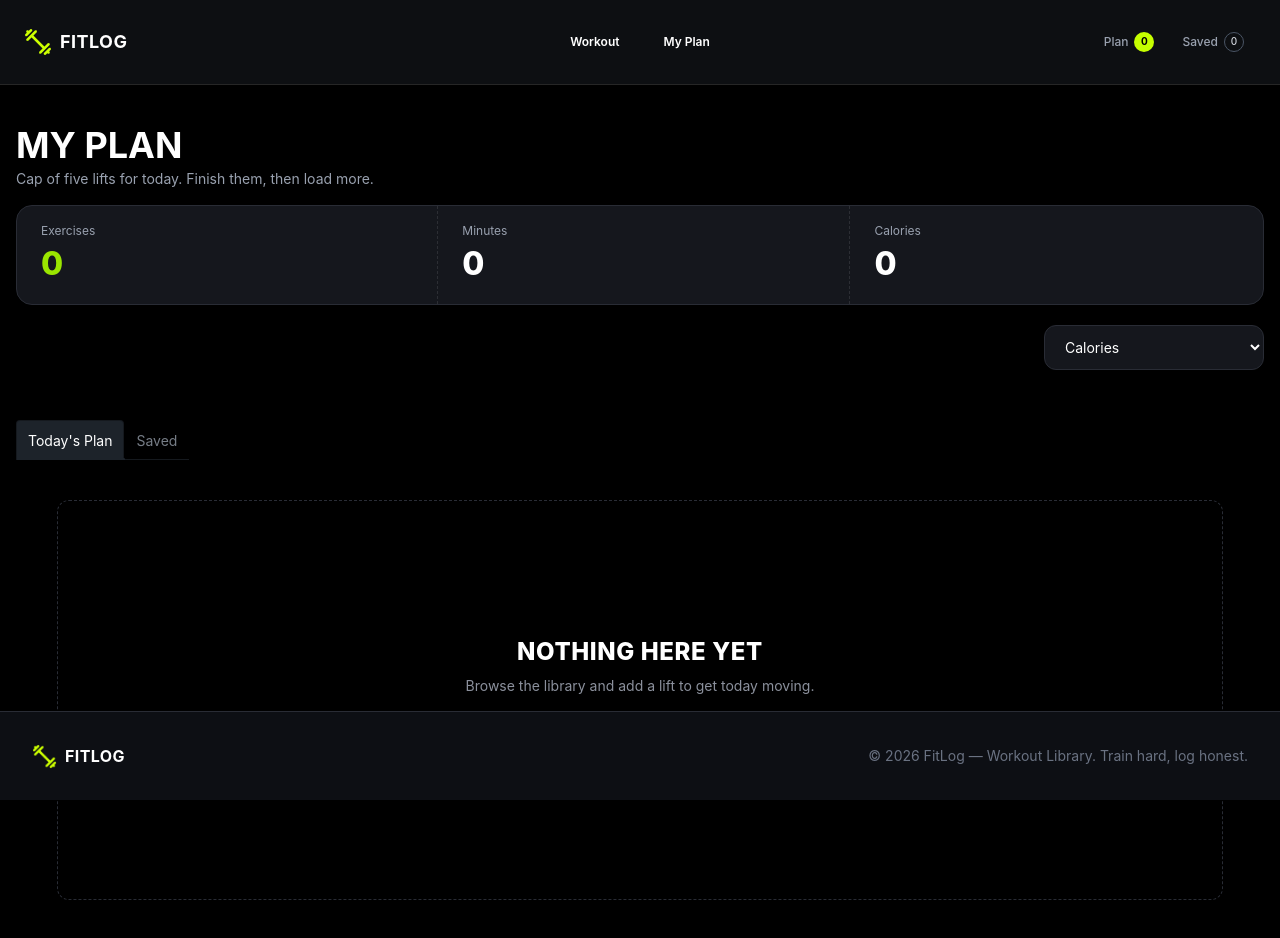
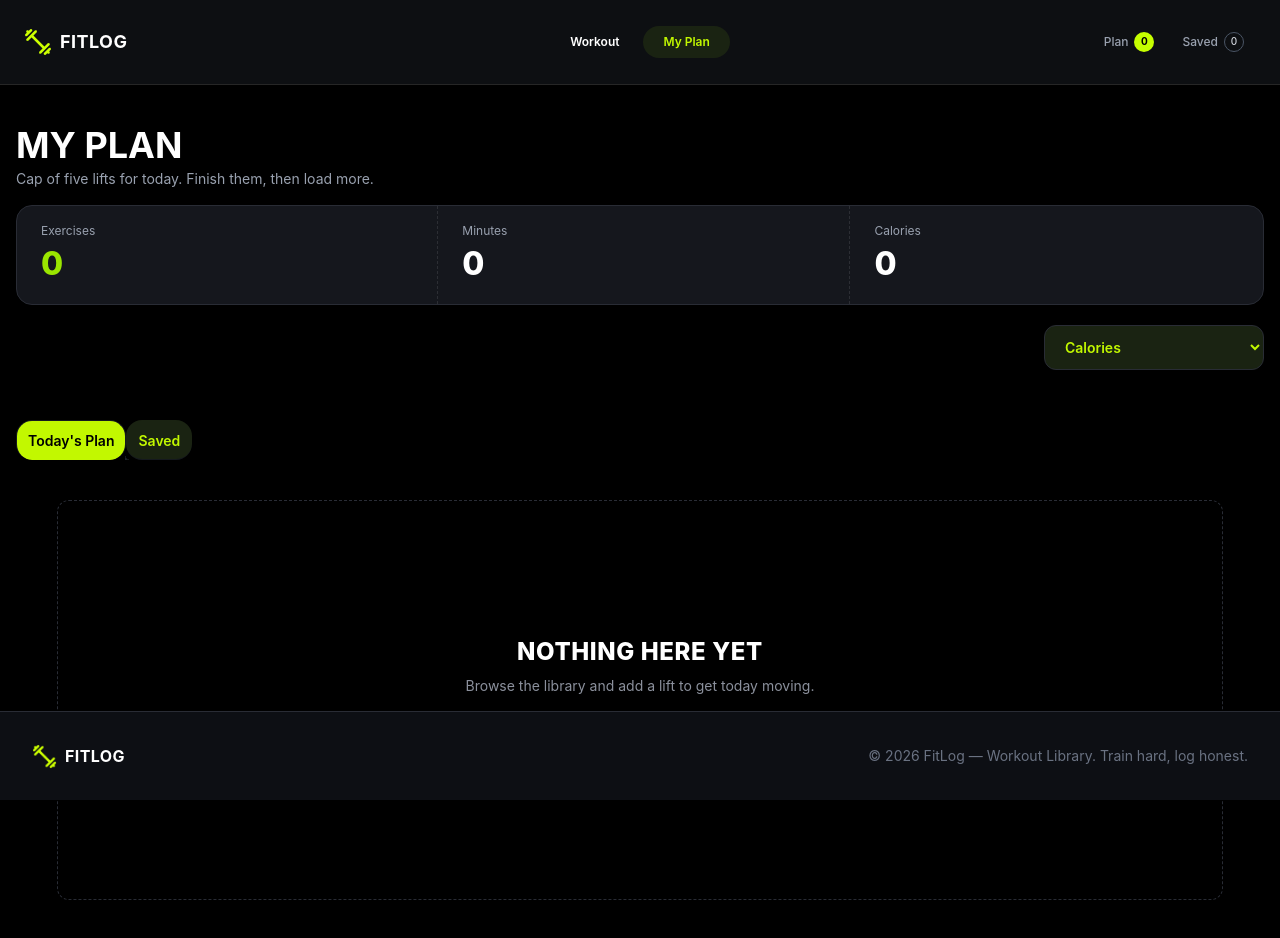
Before and after one commit to prokash4433/ass06-fit-log, a Next.js app: page /my-plan in a window 1280 px wide. Shown: the top 938 px of the page. Built offline with nearby package versions, Linux system fonts and the light colour scheme.

Commit message:
feat: add active button states and custom 404 page

```diff
--- /dev/null
+++ b/src/Components/shared/ActiveLink.tsx
@@ -0,0 +1,31 @@
+
+'use client';
+
+import Link from 'next/link';
+import { usePathname } from 'next/navigation';
+
+interface ActiveLinkProps {
+  href: string;
+  children: React.ReactNode;
+}
+
+const ActiveLink = ({ href, children }: ActiveLinkProps) => {
+  const pathname = usePathname();
+
+  const isActive = pathname === href;
+
+  return (
+    <Link
+      href={href}
+      className={
+        isActive
+          ? 'cursor-pointer rounded-full bg-[#1A2312] px-5 py-2 text-xs font-semibold text-[#C2F800] transition'
+          : 'cursor-pointer rounded-full px-5 py-2 text-xs font-semibold text-white transition hover:bg-[#1A2312] hover:text-[#C2F800]'
+      }
+    >
+      {children}
+    </Link>
+  );
+};
+
+export default ActiveLink;
--- a/src/Components/shared/EmptyStateCard.tsx
+++ b/src/Components/shared/EmptyStateCard.tsx
@@ -25,7 +25,7 @@ const EmptyStateCard = ({
                                         </p>
 
                                          <Link href="/workouts">
-                                        <button className="mt-6 rounded-full bg-[#c8ff00] px-6 py-3 text-sm font-bold text-black transition hover:scale-105">
+                                                  <button className="mt-6 rounded-full hover:text-[#C2F800] hover:bg-[#1A2312] px-6 py-3 text-sm font-bold text-black bg-[#C2F800] transition hover:scale-105">
                                                   {buttonText}
                                         </button>
                                         </Link>
--- a/src/Components/shared/ListedWorkouts.tsx
+++ b/src/Components/shared/ListedWorkouts.tsx
@@ -28,8 +28,7 @@ const ListedWorkouts = () => {
                               <ListedWorkoutsCards
                                          key={library.id}
                                         library={library}
-                                                                      type="today"
-                                                            />
+                                        type="today"/>
                                                   ))
                                         ) : (
                                                   <p className="text-gray-400">
--- a/src/Components/shared/Navbar.tsx
+++ b/src/Components/shared/Navbar.tsx
@@ -3,6 +3,7 @@ import React from 'react';
 import logo from '@/assets/logo.png';
 import Link from 'next/link';
 import WorkoutCount from './WorkoutCount';
+import ActiveLink from './ActiveLink';
 
 
 const Navbar = () => {
@@ -68,19 +69,15 @@ const Navbar = () => {
                      <div className="flex items-center gap-1    p-1">
 
 
-                      <Link
-                        href="/workouts"
-                        className="cursor-pointer rounded-full px-5 py-2 text-xs font-semibold text-white transition hover:bg-[#1A2312] hover:text-[#C2F800]"
-                      >
+                      <ActiveLink
+                        href="/workouts">
                         Workout
-                      </Link>
+                      </ActiveLink>
 
-                      <Link
-                        href="/my-plan"
-                        className="cursor-pointer rounded-full px-5 py-2 text-xs font-semibold text-white transition hover:bg-[#1A2312] hover:text-[#C2F800]"
-                      >
+                      <ActiveLink
+                        href="/my-plan">
                         My Plan
-                      </Link>
+                      </ActiveLink>
 
                     </div>
                     </div>
--- a/src/app/my-plan/page.tsx
+++ b/src/app/my-plan/page.tsx
@@ -112,6 +112,10 @@ const ListedWorkouts = () => {
 
       </div>
 
+
+
+
+
       {/* Sort */}
       <div className="flex justify-end py-5">
         <select
@@ -121,7 +125,7 @@ const ListedWorkouts = () => {
               e.target.value as SortOption
             )
           }
-          className="w-full max-w-[220px] cursor-pointer rounded-xl border border-[#292c35] bg-[#15171d] px-4 py-3 text-sm text-white outline-none focus:border-lime-400"
+          className="w-full max-w-[220px] cursor-pointer rounded-xl border border-[#292c35] bg-[#1A2312] hover:text-[#C2F800] text-[#C2F800] px-4 py-3 text-sm font-semibold  outline-none focus:border-lime-400"
         >
           <option value="calories">
             Calories
@@ -137,6 +141,8 @@ const ListedWorkouts = () => {
         </select>
       </div>
 
+
+
       {/* Tabs */}
       <div className="tabs tabs-lift py-[30px]">
 
@@ -144,7 +150,7 @@ const ListedWorkouts = () => {
         <input
           type="radio"
           name="my_tabs_3"
-          className="tab"
+          className="tab  rounded-2xl   transition-all duration-200 hover:bg-[#1A2312] hover:text-[#C2F800] checked:bg-[#C2F800] checked:text-black font-semibold  bg-[#1A2312] text-[#C2F800] "
           aria-label="Today's Plan"
           checked={activeTab === 'today'}
           onChange={() => setActiveTab('today')}
@@ -178,7 +184,7 @@ const ListedWorkouts = () => {
         <input
           type="radio"
           name="my_tabs_3"
-          className="tab"
+          className="tab  rounded-2xl   transition-all duration-200 hover:bg-[#1A2312] hover:text-[#C2F800] checked:bg-[#C2F800] checked:text-black font-semibold  bg-[#1A2312] text-[#C2F800]"
           aria-label="Saved"
           checked={activeTab === 'saved'}
           onChange={() => setActiveTab('saved')}
--- /dev/null
+++ b/src/app/not-found.tsx
@@ -0,0 +1,35 @@
+  import Link from "next/link";
+
+export default function NotFound() {
+  return (
+    <main className="min-h-screen bg-black text-white flex items-center justify-center px-6">
+      <div className="text-center max-w-xl">
+        <p className="text-[#ccff00] font-bold tracking-[0.3em] text-sm mb-4">
+          FITLOG
+        </p>
+
+        <h1 className="text-5xl md:text-7xl font-black tracking-tight">
+          404
+        </h1>
+
+        <h2 className="text-2xl md:text-4xl font-bold mt-4">
+          WORKOUT NOT FOUND
+        </h2>
+
+        <p className="text-gray-400 mt-4 text-base md:text-lg">
+          The page you&apos;re looking for doesn&apos;t exist or has been
+          moved.
+        </p>
+
+        <Link
+          href="/"
+          className="inline-flex items-center justify-center mt-8
+          bg-[#ccff00] text-black font-bold px-6 py-3
+          rounded-full hover:bg-[#1A2312] hover:text-[#C2F800] transition"
+        >
+          BACK TO HOME
+        </Link>
+      </div>
+    </main>
+  );
+}
```
Lines whose indentation alone changed are shown as unchanged.
